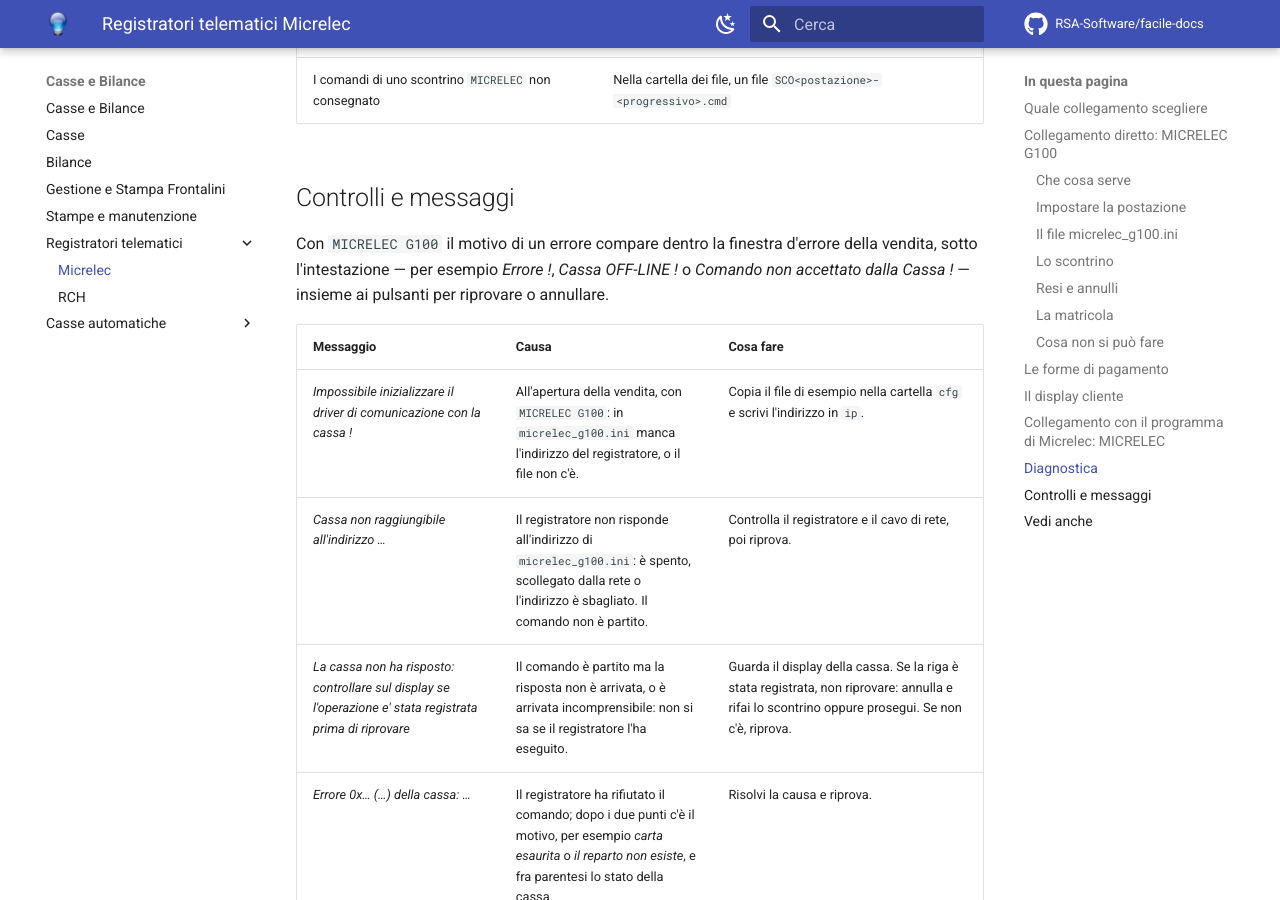
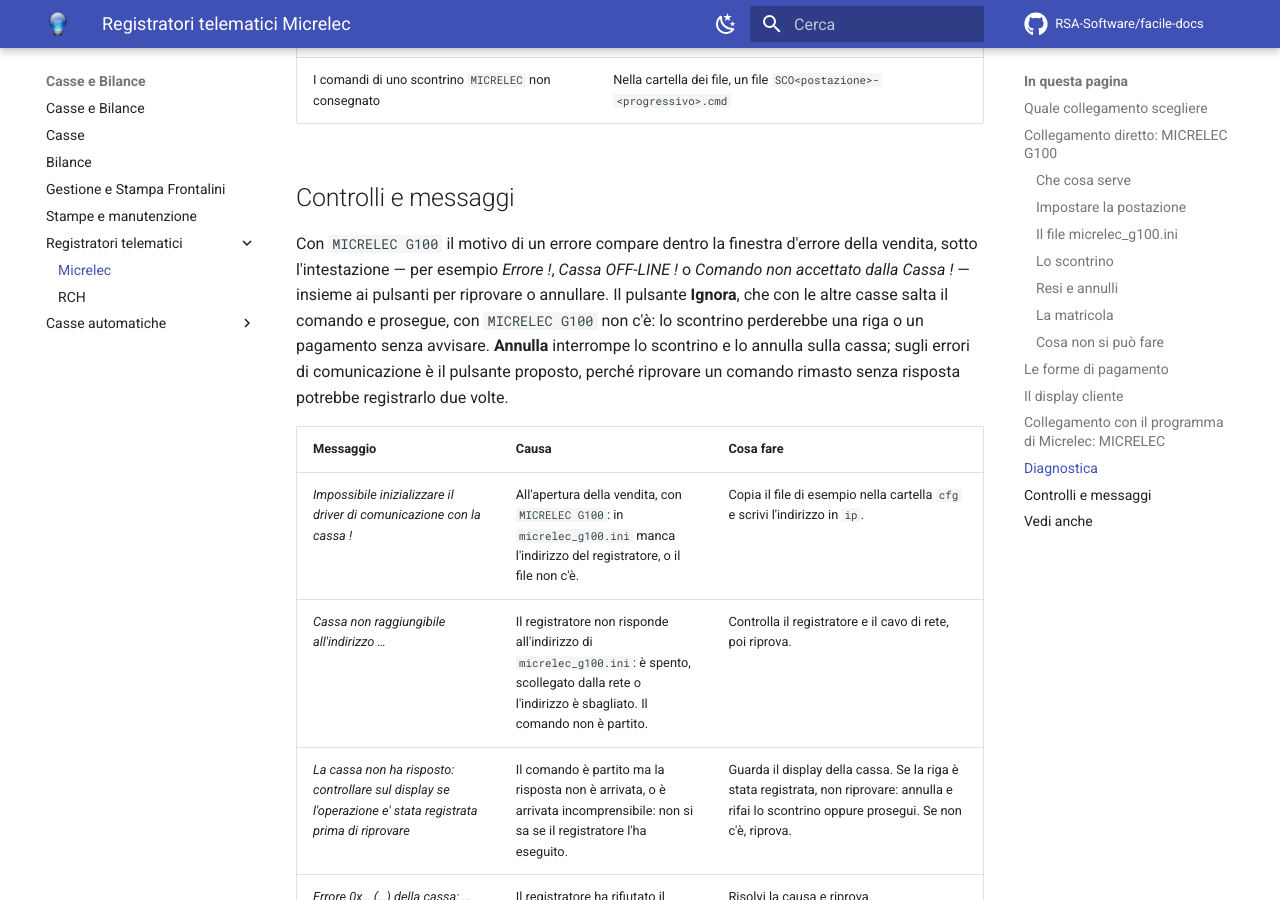
Before and after one commit to RSA-Software/facile-docs, an MkDocs documentation site: the page built from docs/moduli/casse-bilance/registratori/micrelec.md, in a window 1280 px wide and 900 px high, scrolled down 4675 px. Built offline with MkDocs 1.6.1 and Material for MkDocs 9.7.7, drawn with Linux system fonts in a browser that asks for light colours; comment, search, counter and statistics services are not loaded.

Commit message:
Registratori Micrelec: senza Ignora nella finestra d'errore della vendita
Co-Authored-By: Claude Opus 5.5 <noreply@anthropic.com>

```diff
--- a/docs/moduli/casse-bilance/registratori/micrelec.md
+++ b/docs/moduli/casse-bilance/registratori/micrelec.md
@@ -188,7 +188,12 @@ dalla cartella di log del programma di Micrelec, per impostazione
 Con `MICRELEC G100` il motivo di un errore compare dentro la finestra d'errore
 della vendita, sotto l'intestazione — per esempio *Errore !*, *Cassa
 OFF-LINE !* o *Comando non accettato dalla Cassa !* — insieme ai pulsanti per
-riprovare o annullare.
+riprovare o annullare. Il pulsante **Ignora**, che con le altre casse salta il
+comando e prosegue, con `MICRELEC G100` non c'è: lo scontrino perderebbe una
+riga o un pagamento senza avvisare. **Annulla** interrompe lo scontrino e lo
+annulla sulla cassa; sugli errori di comunicazione è il pulsante proposto,
+perché riprovare un comando rimasto senza risposta potrebbe registrarlo due
+volte.
 
 | Messaggio | Causa | Cosa fare |
 |---|---|---|
```
